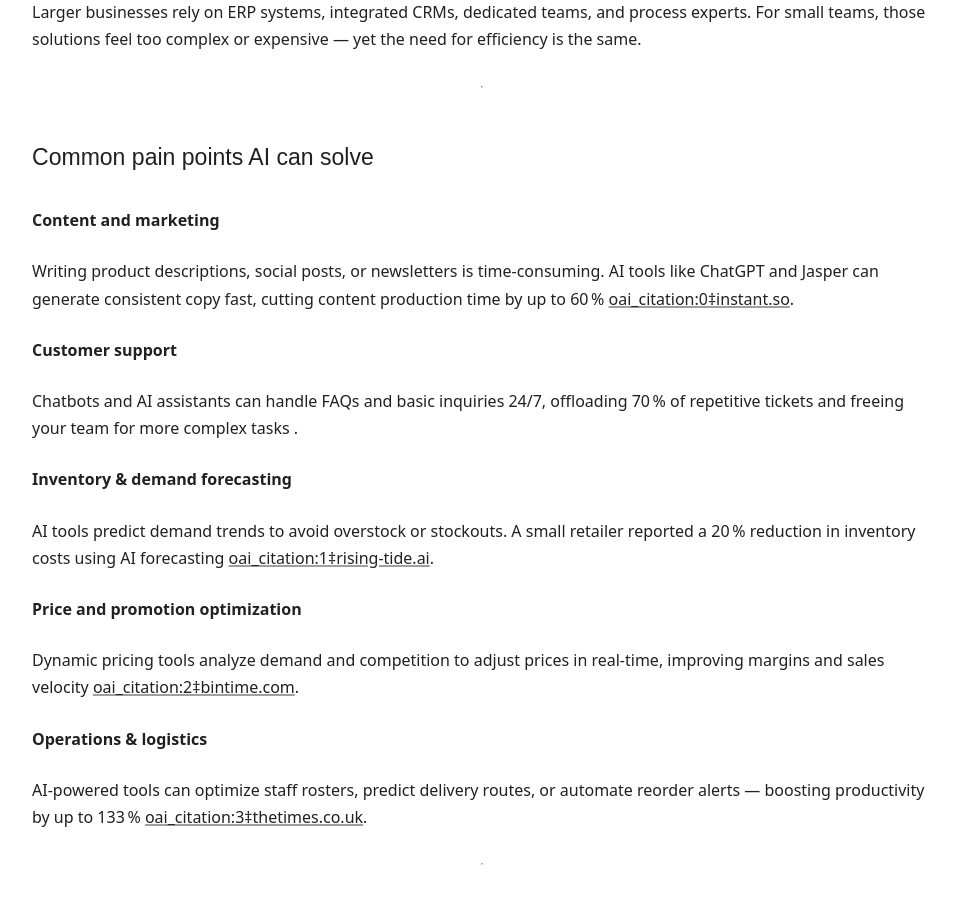
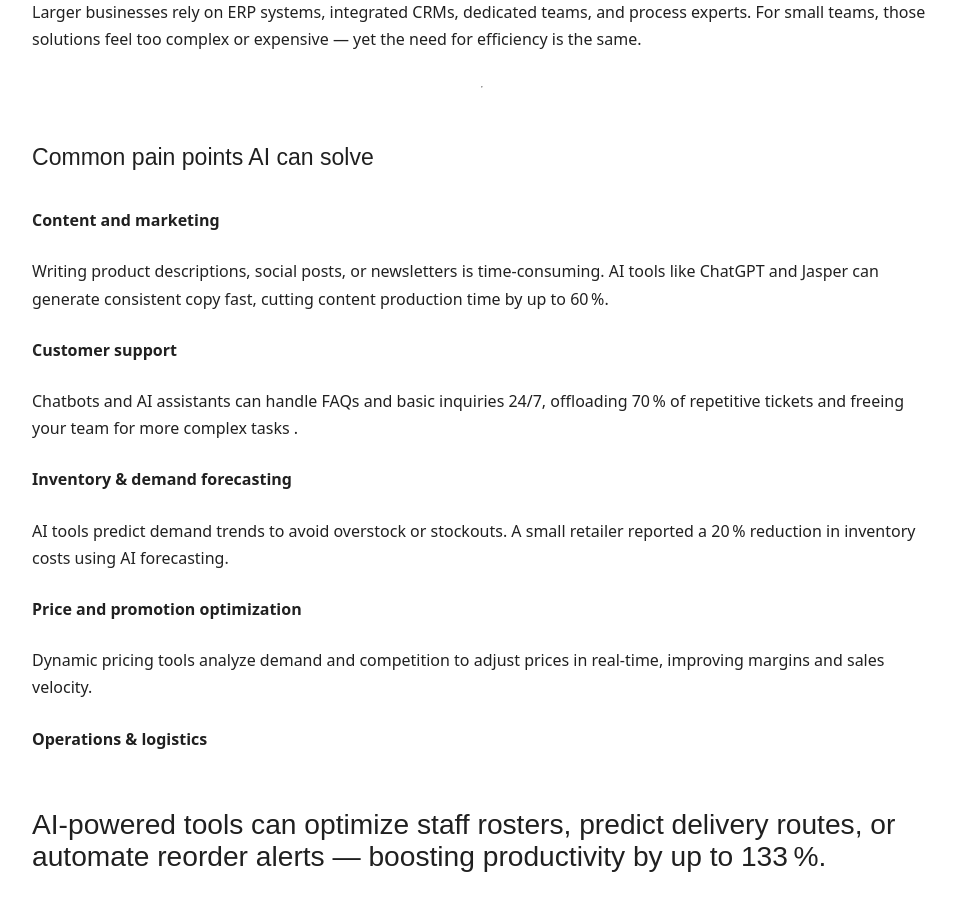
Before and after one commit to dvdsantamaria/doopux, a Jekyll site: the page built from solutions/ai-automation.md, in a window 1280 px wide and 900 px high, scrolled down 920 px. Shown: the whole window, without its empty margins (158-1114 px from the left). Built offline with Jekyll 4.4.1, drawn with Linux system fonts in a browser that asks for light colours.

Commit message:
fix service

```diff
--- a/solutions/ai-automation.md
+++ b/solutions/ai-automation.md
@@ -18,7 +18,7 @@ Larger businesses rely on ERP systems, integrated CRMs, dedicated teams, and pro
 
 **Content and marketing**
 
-Writing product descriptions, social posts, or newsletters is time-consuming. AI tools like ChatGPT and Jasper can generate consistent copy fast, cutting content production time by up to 60 %  [oai_citation:0‡instant.so](https://instant.so/blog/ai-use-cases-in-ecommerce?utm_source=chatgpt.com).
+Writing product descriptions, social posts, or newsletters is time-consuming. AI tools like ChatGPT and Jasper can generate consistent copy fast, cutting content production time by up to 60 %.
 
 **Customer support**
 
@@ -26,16 +26,15 @@ Chatbots and AI assistants can handle FAQs and basic inquiries 24/7, offloading
 
 **Inventory & demand forecasting**
 
-AI tools predict demand trends to avoid overstock or stockouts. A small retailer reported a 20 % reduction in inventory costs using AI forecasting  [oai_citation:1‡rising-tide.ai](https://rising-tide.ai/news-insights/ai-reducing-operational-costs/?utm_source=chatgpt.com).
+AI tools predict demand trends to avoid overstock or stockouts. A small retailer reported a 20 % reduction in inventory costs using AI forecasting.
 
 **Price and promotion optimization**
 
-Dynamic pricing tools analyze demand and competition to adjust prices in real-time, improving margins and sales velocity  [oai_citation:2‡bintime.com](https://bintime.com/artificial-intelligence/ai-use-cases-in-ecommerce/?utm_source=chatgpt.com).
+Dynamic pricing tools analyze demand and competition to adjust prices in real-time, improving margins and sales velocity.
 
 **Operations & logistics**
 
-AI-powered tools can optimize staff rosters, predict delivery routes, or automate reorder alerts — boosting productivity by up to 133 %  [oai_citation:3‡thetimes.co.uk](https://www.thetimes.co.uk/article/small-companies-are-using-ai-to-improve-efficiency-enterprise-network-jhvssm2zm?utm_source=chatgpt.com).
-
+AI-powered tools can optimize staff rosters, predict delivery routes, or automate reorder alerts — boosting productivity by up to 133 %.
 ---
 
 ### How this fits with process creation
```
Also changed, not shown: 1 other file.
